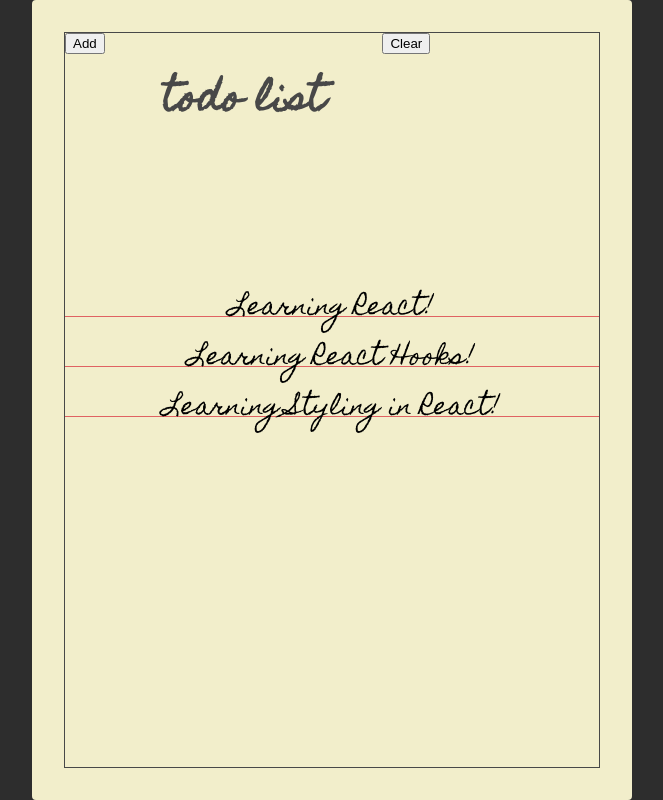
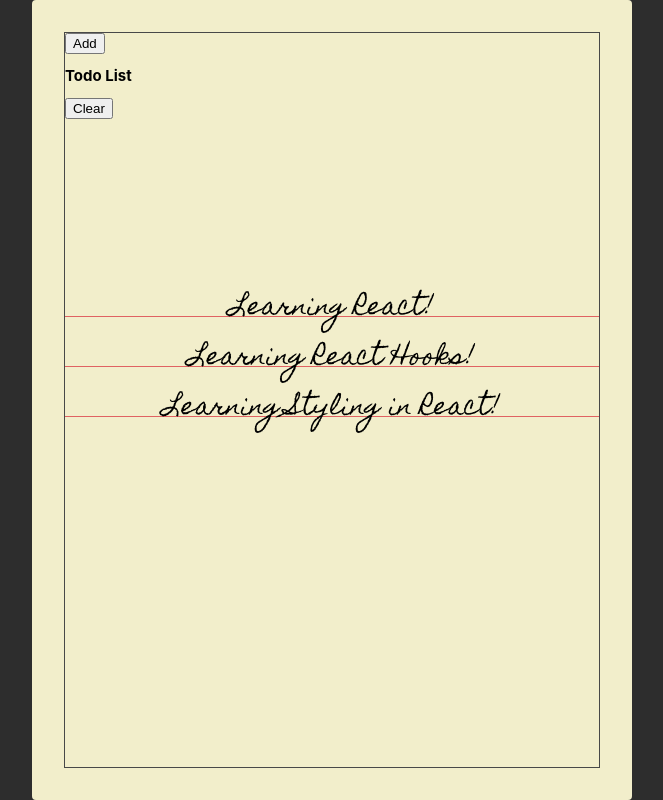
Before and after one commit to bannafi/react-todolist, a React (Create React App) app: page / in a window 1280 px wide. Shown: the whole page, without its empty margins (308-971 px from the left). Built offline with nearby package versions, Linux system fonts and the light colour scheme.

Commit message:
Header component CSS Module

```diff
--- /dev/null
+++ b/src/components/header/header.module.css
@@ -0,0 +1,14 @@
+.header {
+  display: flex;
+  align-items: flex-start;
+}
+
+.headerTitle {
+  width: 52%;
+  text-align: center;
+
+  color: var(--main-black-color);
+  font-size: 3.6rem;
+  font-family: "homemade apple", sans-serif;
+  text-transform: lowercase;
+}
--- a/src/styles.css
+++ b/src/styles.css
@@ -50,21 +50,6 @@ html {
   display: flex;
   flex-direction: column;
   justify-content: space-between;
-}
-
-.header {
-  display: flex;
-  align-items: flex-start;
-}
-
-.header-title {
-  width: 52%;
-  text-align: center;
-
-  color: var(--main-black-color);
-  font-size: 3.6rem;
-  font-family: "homemade apple", sans-serif;
-  text-transform: lowercase;
 }
 
 .add {
```
Also changed, not shown: src/components/header/Header.jsx (added, +24 -0 lines).
